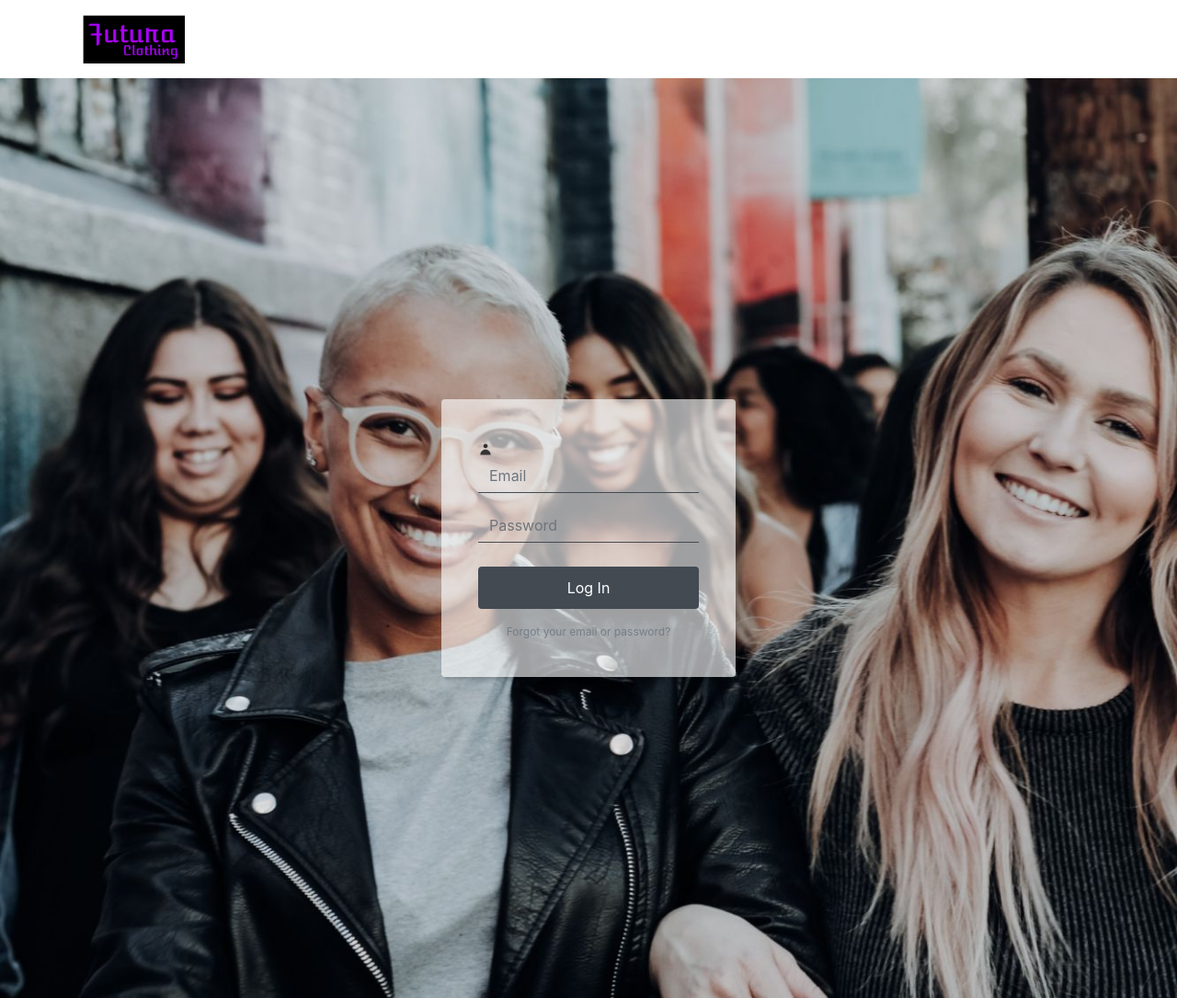
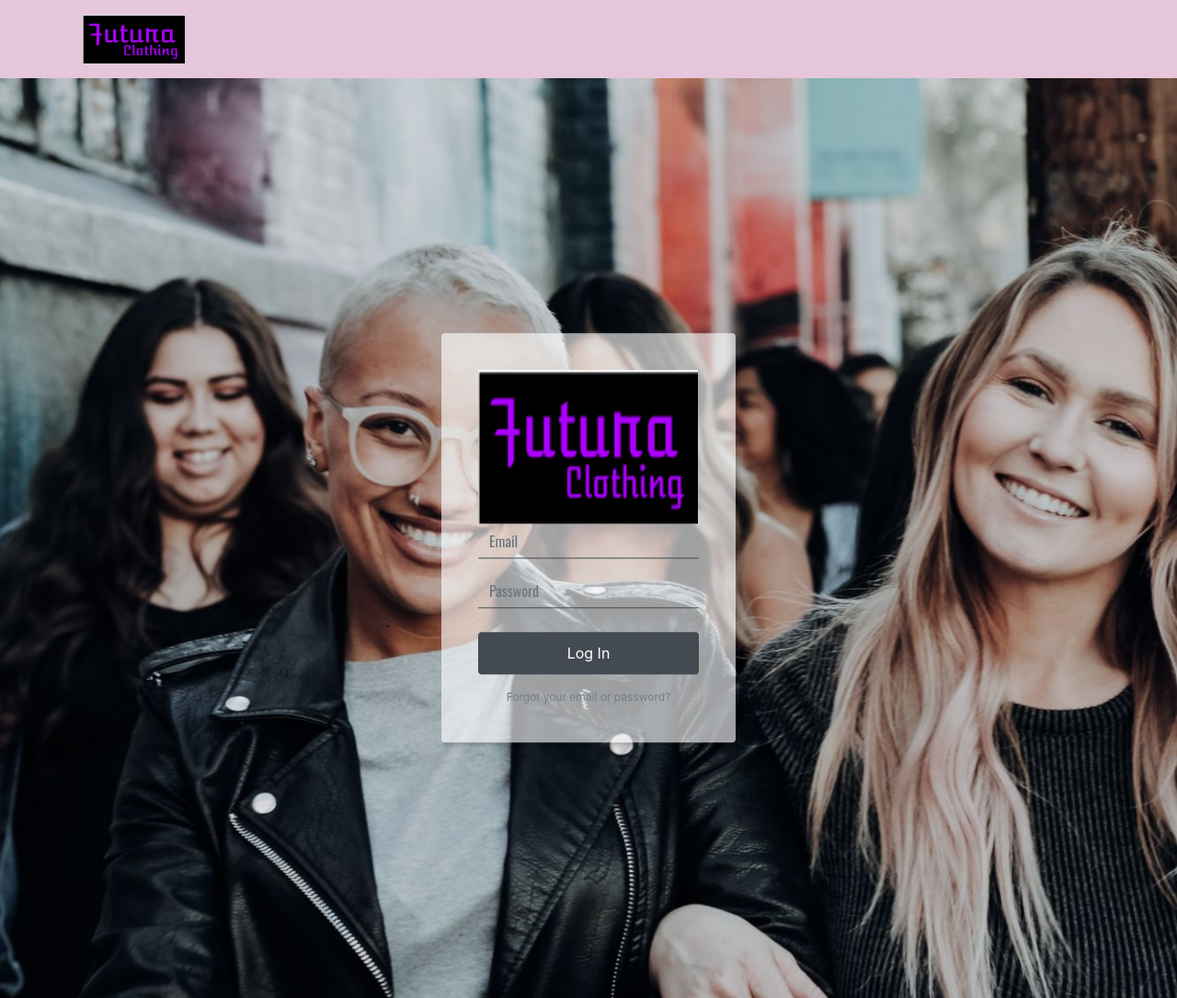
Before and after one commit to AngelosNikolas/Fashion-Website, a PHP site: page /Fashion/login.php in a window 1280 px wide. Shown: the whole page at 92% size. Run offline with PHP 8.4, Linux system fonts and the light colour scheme; some libraries are stand-ins or nearby versions.

Commit message:
Update login.php
changed old version with new

```diff
--- a/Front-end/login.php
+++ b/Front-end/login.php
@@ -27,26 +27,22 @@ session_start();
 </head>
 
 <body>
-    <nav class="navbar navbar-light navbar-expand-md navigation-clean-search" style="color: rgb(232,127,201);background: var(--white);">
-        <div class="container"><a class="navbar-brand" href="index.php" style="background: url(&quot;assets/img/logoFinal.png&quot;) center / contain no-repeat;height: 53px;width: 120.8281px;"></a><button data-toggle="collapse" class="navbar-toggler" data-target="#navcol-1"><span class="sr-only">Toggle navigation</span><span class="navbar-toggler-icon"></span></button>
+    <nav class="navbar navbar-light navbar-expand-md navigation-clean-search" style="color: rgb(232,127,201);background: #e5c6db;">
+        <div class="container"><a class="navbar-brand" href="index.php" style="background: url(&quot;assets/img/logoFinal.png&quot;) center / contain no-repeat;height: 53px;width: 120.8281px;"></a></div>
     </nav>
-    <section class="login-dark" style="background: url(&quot;../Front-end/assets/img/friends.jpg&quot;) center / cover;">
-        <form action="loginScript.php" method="post">
+    <section class="login-dark" style="background: url(&quot;assets/img/friends.jpg&quot;) center / cover;">
+        <form method="post">
             <h2 class="sr-only">Login Form</h2>
-            <div class="illustration"><svg xmlns="http://www.w3.org/2000/svg" width="1em" height="1em" viewBox="0 0 20 20" fill="none" style="border-color: var(--blue);color: #333333;">
-
-                    <path fill-rule="evenodd" clip-rule="evenodd" d="M10 9C11.6569 9 13 7.65685 13 6C13 4.34315 11.6569 3 10 3C8.34315 3 7 4.34315 7 6C7 7.65685 8.34315 9 10 9ZM3 18C3 14.134 6.13401 11 10 11C13.866 11 17 14.134 17 18H3Z" fill="currentColor"></path>
-                </svg></div>
-            <div class="form-group"><input class="form-control" type="email" name="email" placeholder="Email"></div>
-            <div class="form-group"><input class="form-control" type="password" name="password" placeholder="Password"></div>
-            <div class="form-group"><button class="btn btn-primary btn-block" name="submit" type="submit" style="background: #434a52;">Log In</button></div><a class="forgot" href="#">Forgot your email or password?</a>
+            <div><img src="assets/img/logoFinal.png" style="width: 239px;height: 167.359px;"></div>
+            <div class="form-group"><input class="form-control" type="email" name="email" placeholder="Email" style="color: #2b2b28;font-family: Oswald, sans-serif;"></div>
+            <div class="form-group"><input class="form-control" type="password" name="password" placeholder="Password" style="font-family: Oswald, sans-serif;color: #2b2b28;"></div>
+            <div class="form-group"><button class="btn btn-primary btn-block" type="submit" style="background: #434a52;">Log In</button></div><a class="forgot" href="#">Forgot your email or password?</a>
         </form>
     </section>
     <script src="assets/js/jquery.min.js"></script>
     <script src="assets/bootstrap/js/bootstrap.min.js"></script>
     <script src="assets/js/bs-init.js"></script>
     <script src="assets/js/Profile-Edit-Form.js"></script>
-    <script src="assets/js/script.js"></script>
 </body>
 
 </html>
```
